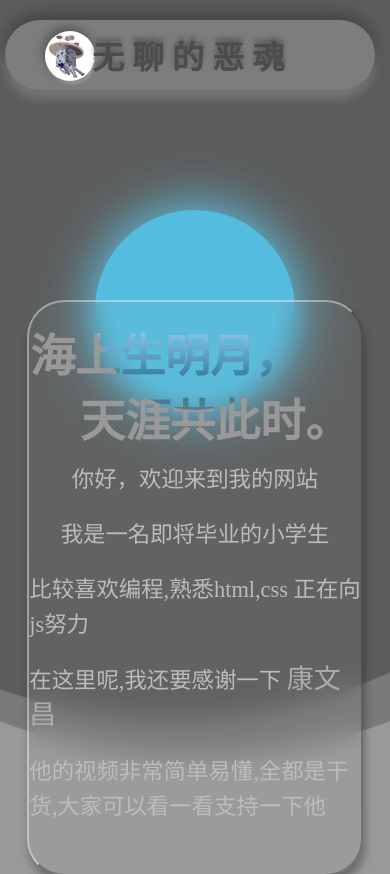
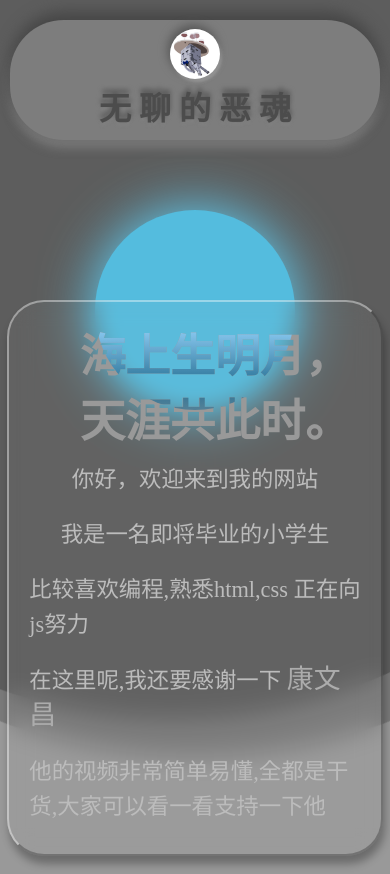
Before and after one commit to boringGhast/boringGhast.github.io, a plain HTML site: page index.html in a window 390 px wide. Drawn offline with Linux system fonts and the light colour scheme.

Commit message:
Add files via upload

```diff
--- a/css/style.css
+++ b/css/style.css
@@ -66,7 +66,7 @@ body {
 header {
   position: fixed;
   top: 20px;
-  left: 1.25%;
+  left: 2.5%;
   right: 2.5%;
   width: 95vw;
   height: 70px;
@@ -202,6 +202,8 @@ section {
   position: relative;
   top: -330px;
   padding-bottom: 30px;
+  padding-left: 20px;
+  padding-right: 20px;
   width: 85vw;
   z-index: 1;
   margin-left: auto;
@@ -233,10 +235,36 @@ section p {
   line-height: 35px;
 }
 
-#copyright {
-  position: relative;
-  bottom: 15px;
+p#copyright {
   width: 20ch;
   margin-left: auto;
   margin-right: auto;
+  margin-bottom: 20px;
 }
+
+@media (max-width: 440px) {
+  header {
+    display: flex;
+    flex-direction: column;
+    align-items: center;
+    height: 120px;
+  }
+  header img {
+    position: relative;
+    top: 9px;
+    left: 0;
+  }
+  header div {
+    position: relative;
+    top: 13px;
+    left: 0;
+  }
+  .text p2:nth-last-child(2) {
+    position: relative;
+    left: 50px;
+  }
+  .text p:nth-last-child(2) {
+    position: relative;
+    left: -15px;
+  }
+}
--- a/index.html
+++ b/index.html
@@ -42,7 +42,6 @@
           <a href="https://space.bilibili.com/34786453"> 康文昌 </a>
         </p>
         <p>他的视频非常简单易懂,全都是干货,大家可以看一看支持一下他</p>
-        <p></p>
       </section>
       <p id="copyright">版权归<b>无聊的恶魂</b>所有</p>
     </div>
```
